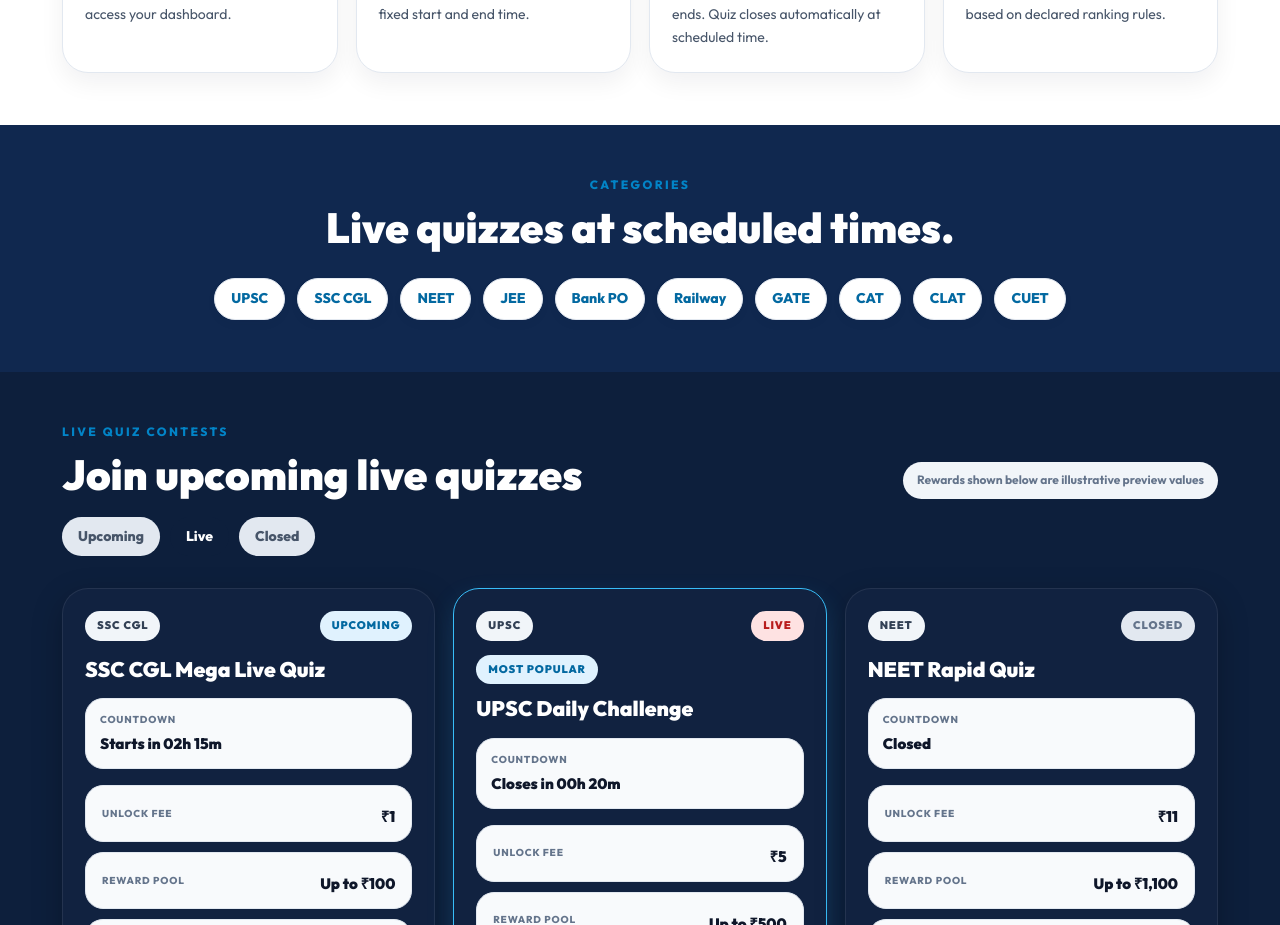
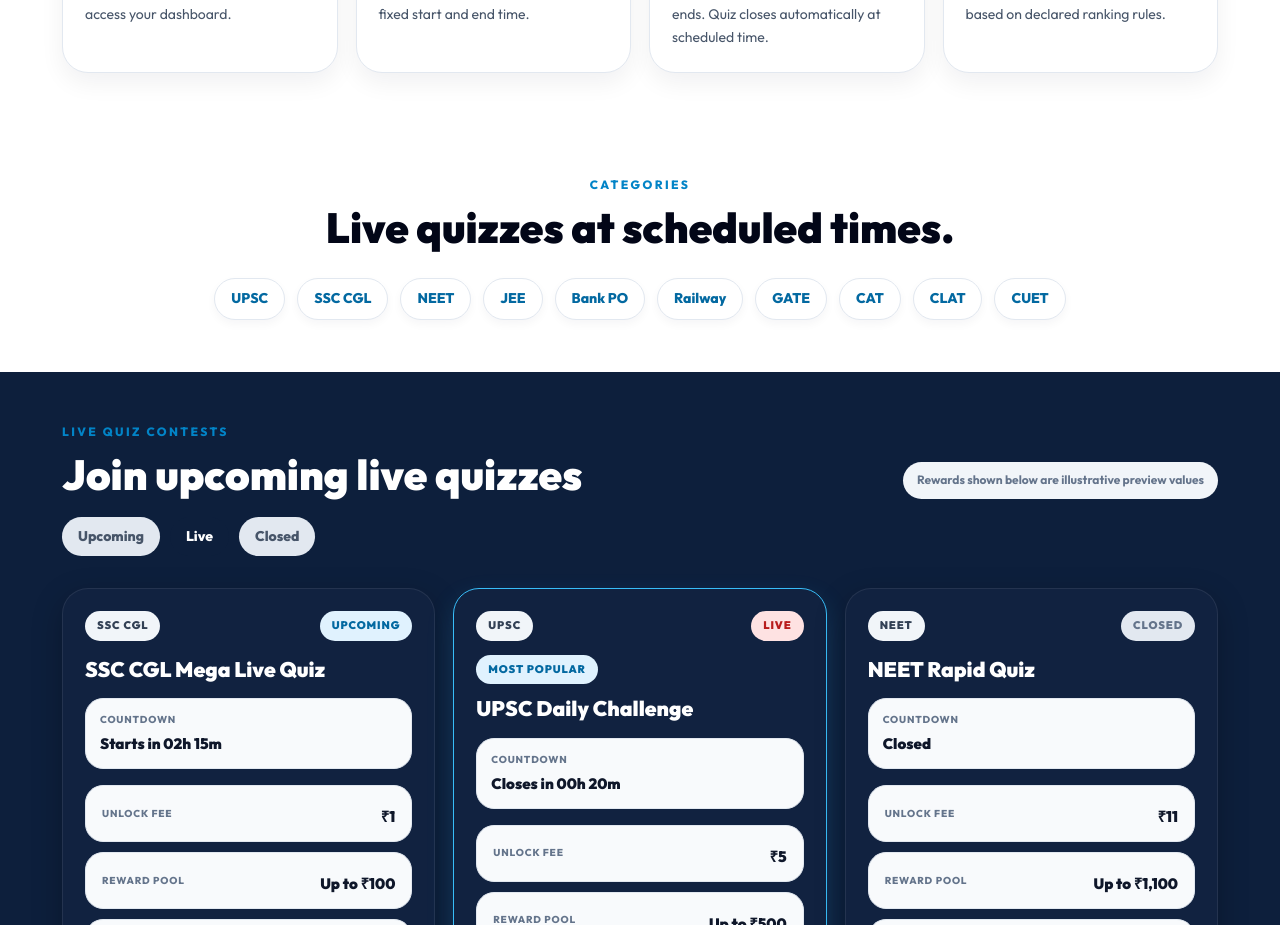
Before and after one commit to Divya147940/play-11, a React (Vite) app in the folder frontend/: page / in a window 1280 px wide. Shown: the part 1240-2165 px from the top of the page. Built offline with nearby package versions, Linux system fonts and the light colour scheme; the HTML template or start-up script is replaced by a standard one.

Commit message:
feat: theme Categories section to white

```diff
--- a/frontend/src/pages/LandingPage.jsx
+++ b/frontend/src/pages/LandingPage.jsx
@@ -194,7 +194,7 @@ export default function LandingPage() {
         </div>
       </section>
 
-      <section className="section alt">
+      <section className="section white">
         <div className="section-inner">
           <div className="center-head">
             <div className="eyebrow">Categories</div>
```
